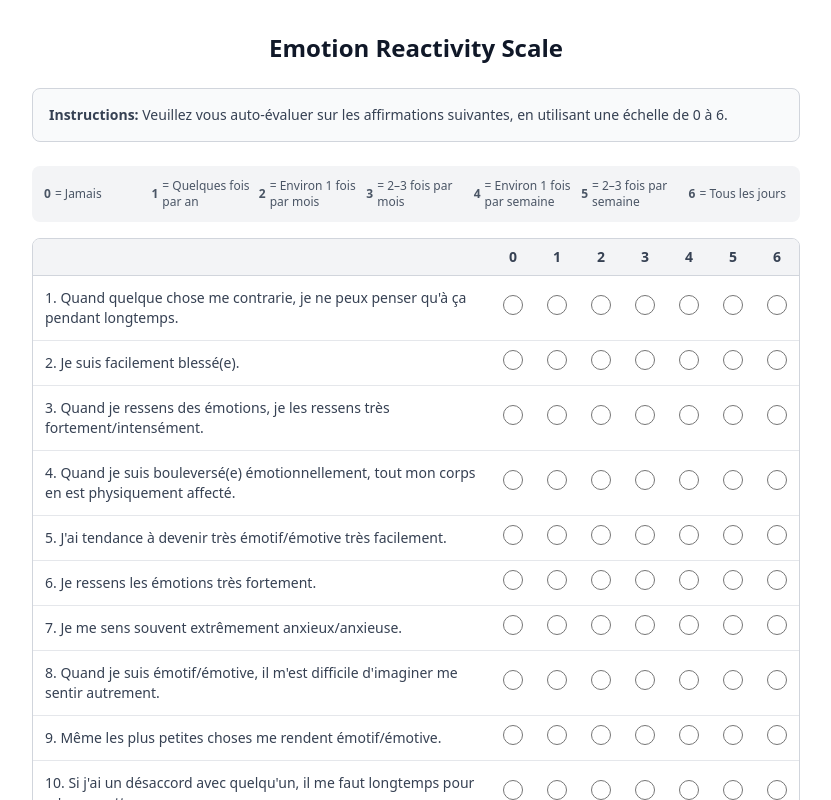
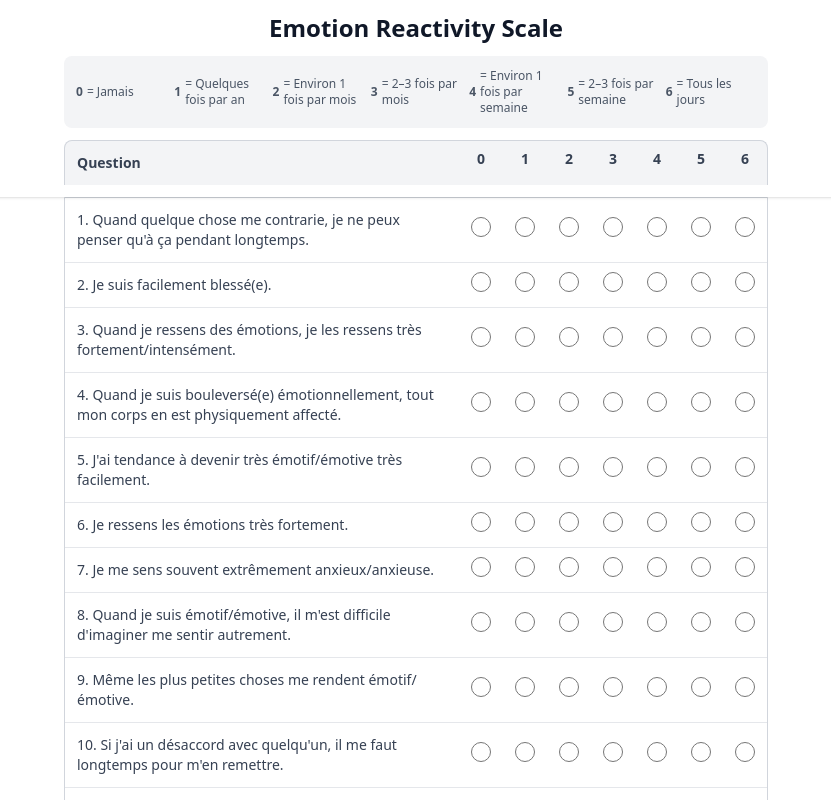
Before and after one commit to BlumaOrg/pocs, a Vue app in the folder emotion-reactivity-scale/: page / in a window 1280 px wide. Shown: the top 800 px of the page, without its empty margins (224-1055 px from the left). Built offline with nearby package versions, Linux system fonts and the light colour scheme.

Commit message:
Enhance layout and styling for Emotion Reactivity Scale component

```diff
--- a/emotion-reactivity-scale/src/components/EmotionReactivityScale.vue
+++ b/emotion-reactivity-scale/src/components/EmotionReactivityScale.vue
@@ -46,18 +46,15 @@ const allAnswered = computed(() => answeredCount.value === questions.length);
 </script>
 
 <template>
-	<div class="min-h-screen bg-white p-4 sm:p-6 lg:p-8">
-		<div class="max-w-3xl mx-auto">
+	<div class="min-h-screen bg-white">
+		<!-- Sticky Header Section -->
+		<div class="sticky top-0 z-10 bg-white shadow-sm">
+			<div class="max-w-3xl mx-auto px-4 sm:px-6 lg:px-8 py-3">
 				<!-- Header -->
-			<h1 class="text-xl sm:text-2xl font-bold text-center text-gray-900 mb-6">Emotion Reactivity Scale</h1>
-
-			<!-- Instructions -->
-			<div class="border border-gray-300 rounded-lg p-4 mb-6 bg-gray-50">
-				<p class="text-sm text-gray-700"><span class="font-semibold">Instructions:</span> Veuillez vous auto-évaluer sur les affirmations suivantes, en utilisant une échelle de 0 à 6.</p>
-			</div>
+				<h1 class="text-xl sm:text-2xl font-bold text-center text-gray-900 mb-3">Emotion Reactivity Scale</h1>
 
 				<!-- Scale Legend -->
-			<div class="mb-4 p-3 bg-gray-100 rounded-lg">
+				<div class="p-3 bg-gray-100 rounded-lg">
 					<div class="grid grid-cols-2 sm:grid-cols-4 lg:grid-cols-7 gap-2 text-xs text-gray-600">
 						<div v-for="item in scaleLabels" :key="item.value" class="flex items-center gap-1">
 							<span class="font-semibold">{{ item.value }}</span> = {{ item.label }}
@@ -65,16 +62,25 @@ const allAnswered = computed(() => answeredCount.value === questions.length);
 					</div>
 				</div>
 
-			<!-- Questions Table -->
-			<div class="border border-gray-300 rounded-lg overflow-hidden">
-				<!-- Desktop Header -->
-				<div class="hidden lg:grid lg:grid-cols-[1fr_repeat(7,44px)] bg-gray-100 border-b border-gray-300">
-					<div class="p-3"></div>
+				<!-- Desktop Table Header -->
+				<div class="hidden lg:grid lg:grid-cols-[1fr_repeat(7,44px)] bg-gray-100 mt-3 rounded-t-lg border border-gray-300 border-b-0">
+					<div class="p-3 text-sm font-semibold text-gray-700">Question</div>
 					<div v-for="item in scaleLabels" :key="item.value" class="p-2 text-center font-semibold text-gray-700 text-sm">
 						{{ item.value }}
 					</div>
 				</div>
+			</div>
+		</div>
 
+		<!-- Content Section -->
+		<div class="max-w-3xl mx-auto px-4 sm:px-6 lg:px-8 pb-8">
+			<!-- Instructions -->
+			<div class="border border-gray-300 rounded-lg p-4 mb-4 bg-gray-50 lg:hidden">
+				<p class="text-sm text-gray-700"><span class="font-semibold">Instructions:</span> Veuillez vous auto-évaluer sur les affirmations suivantes, en utilisant une échelle de 0 à 6.</p>
+			</div>
+
+			<!-- Questions Table -->
+			<div class="border border-gray-300 rounded-lg lg:rounded-t-none overflow-hidden">
 				<!-- Questions -->
 				<div v-for="(question, index) in questions" :key="index" class="border-b border-gray-200 last:border-b-0">
 					<!-- Desktop Layout -->
@@ -107,7 +113,7 @@ const allAnswered = computed(() => answeredCount.value === questions.length);
 			</div>
 
 			<!-- Submit Button -->
-			<div class="mt-6 text-center">
+			<div class="mt-6 text-center pb-6">
 				<button
 					:disabled="!allAnswered"
 					class="px-6 py-3 bg-blue-600 text-white font-medium rounded-lg hover:bg-blue-700 focus:outline-none focus:ring-2 focus:ring-blue-500 focus:ring-offset-2 disabled:bg-gray-400 disabled:cursor-not-allowed transition-colors">
```
Lines whose indentation alone changed are shown as unchanged.
